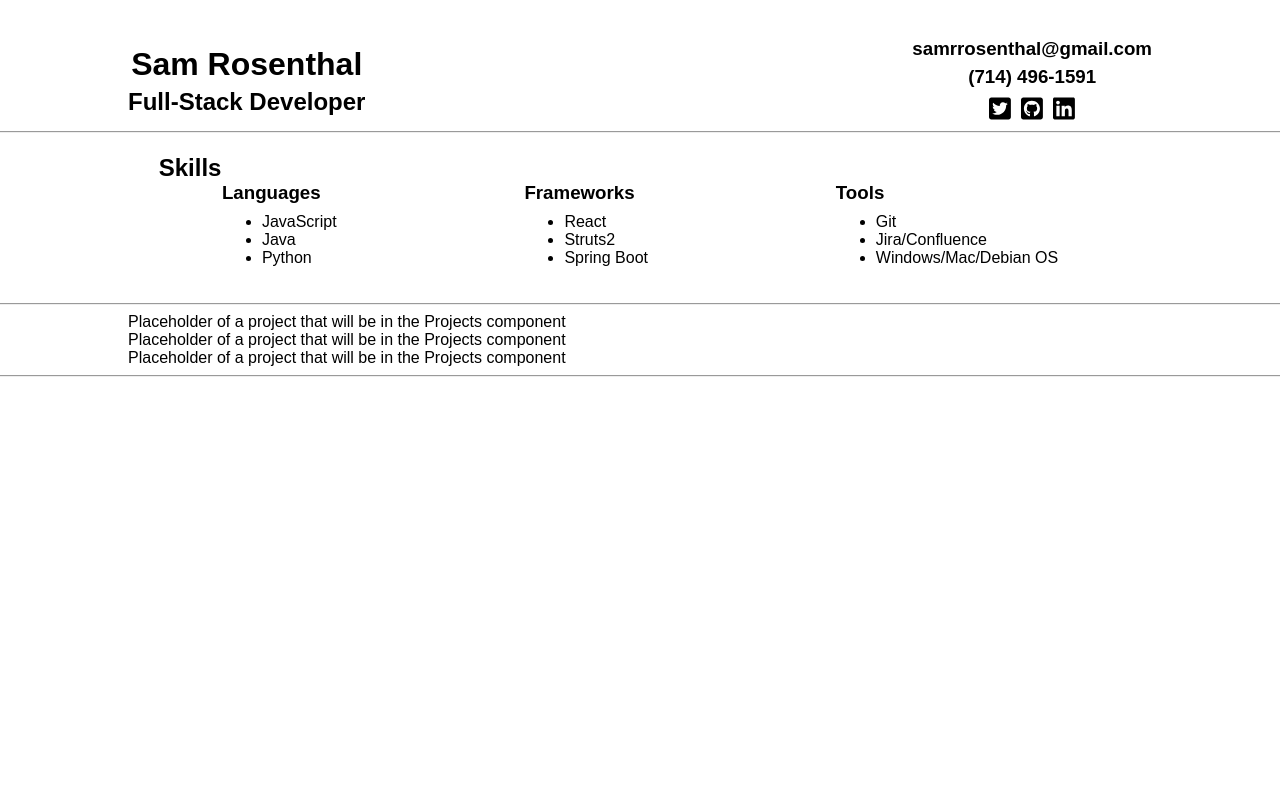
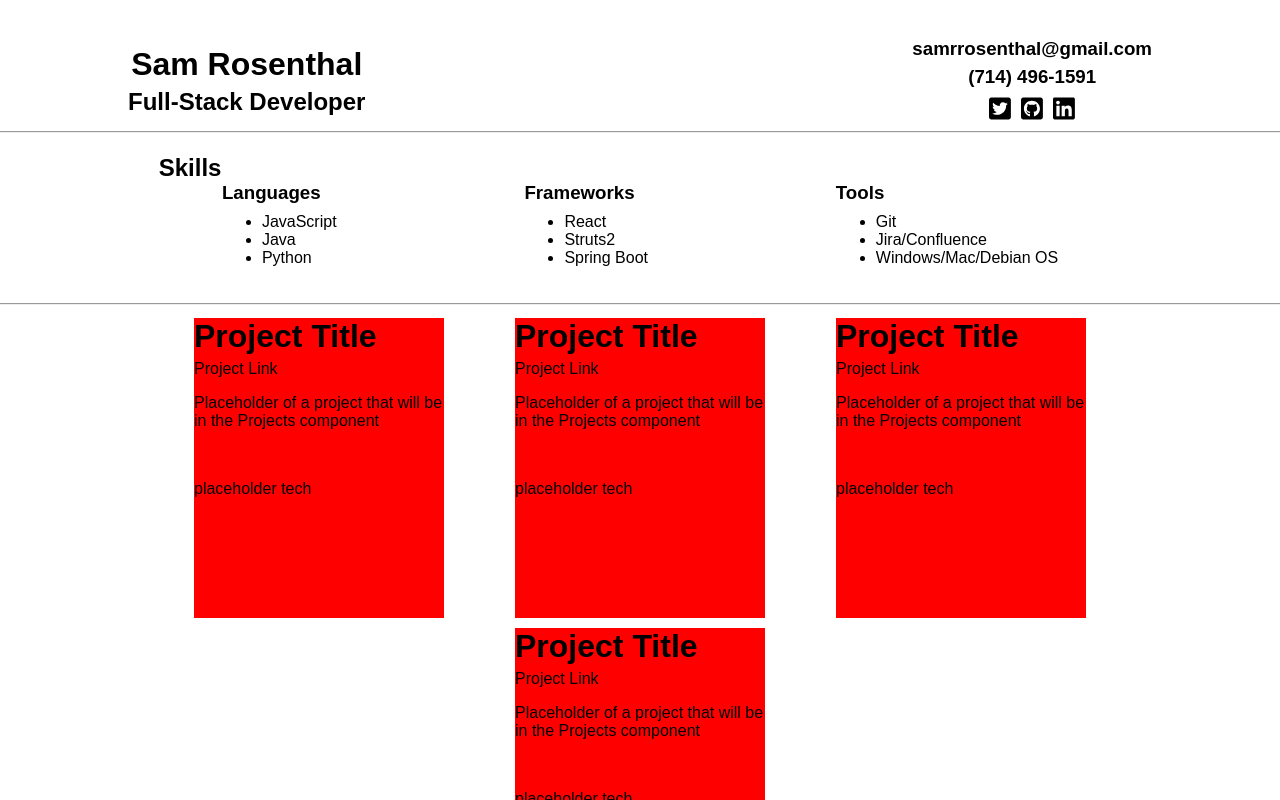
Before and after one commit to SammRosenthal/samrosenthal.github.io, a React (Create React App) app: page / in a window 1280 px wide. Shown: the top 800 px of the page. Built offline with nearby package versions, Linux system fonts and the light colour scheme; a web font is replaced by a local one.

Commit message:
added more css and structure to project portion of app

```diff
--- a/src/components/projects/Projects.js
+++ b/src/components/projects/Projects.js
@@ -4,7 +4,8 @@ import "./projects.css";
 
 const Projects = () => {
   return (
-    <div>
+    <div className="parentProjectContainer">
+      <Project />
       <Project />
       <Project />
       <Project />
--- a/src/components/projects/project/Project.js
+++ b/src/components/projects/project/Project.js
@@ -3,7 +3,15 @@ import "./project.css";
 
 const Project = () => {
   return (
-    <div>Placeholder of a project that will be in the Projects component</div>
+    <div className="projectContainer">
+      <h1>Project Title</h1>
+      <a>Project Link</a>
+      <p id="description">
+        Placeholder of a project that will be in the Projects component
+      </p>
+      <br />
+      <p id="tech">placeholder tech</p>
+    </div>
   );
 };
 
--- a/src/components/projects/project/project.css
+++ b/src/components/projects/project/project.css
@@ -0,0 +1,6 @@
+.projectContainer {
+    background-color: red;
+    height: 300px;
+    width: 250px;
+    margin: 5px;
+}
--- a/src/components/projects/projects.css
+++ b/src/components/projects/projects.css
@@ -0,0 +1,5 @@
+.parentProjectContainer {
+    display: flex;
+    justify-content: space-evenly;
+    flex-wrap: wrap;
+}
```
